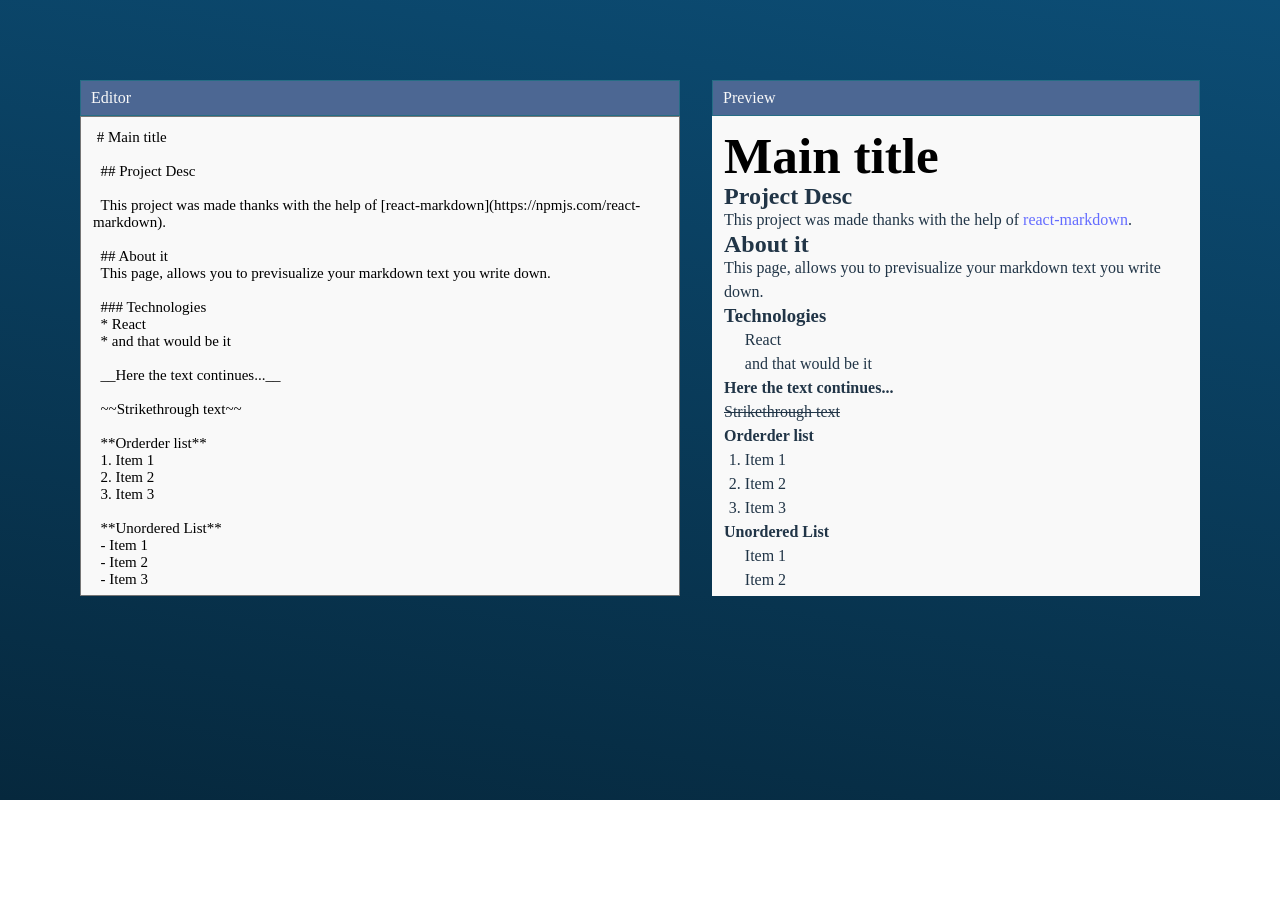
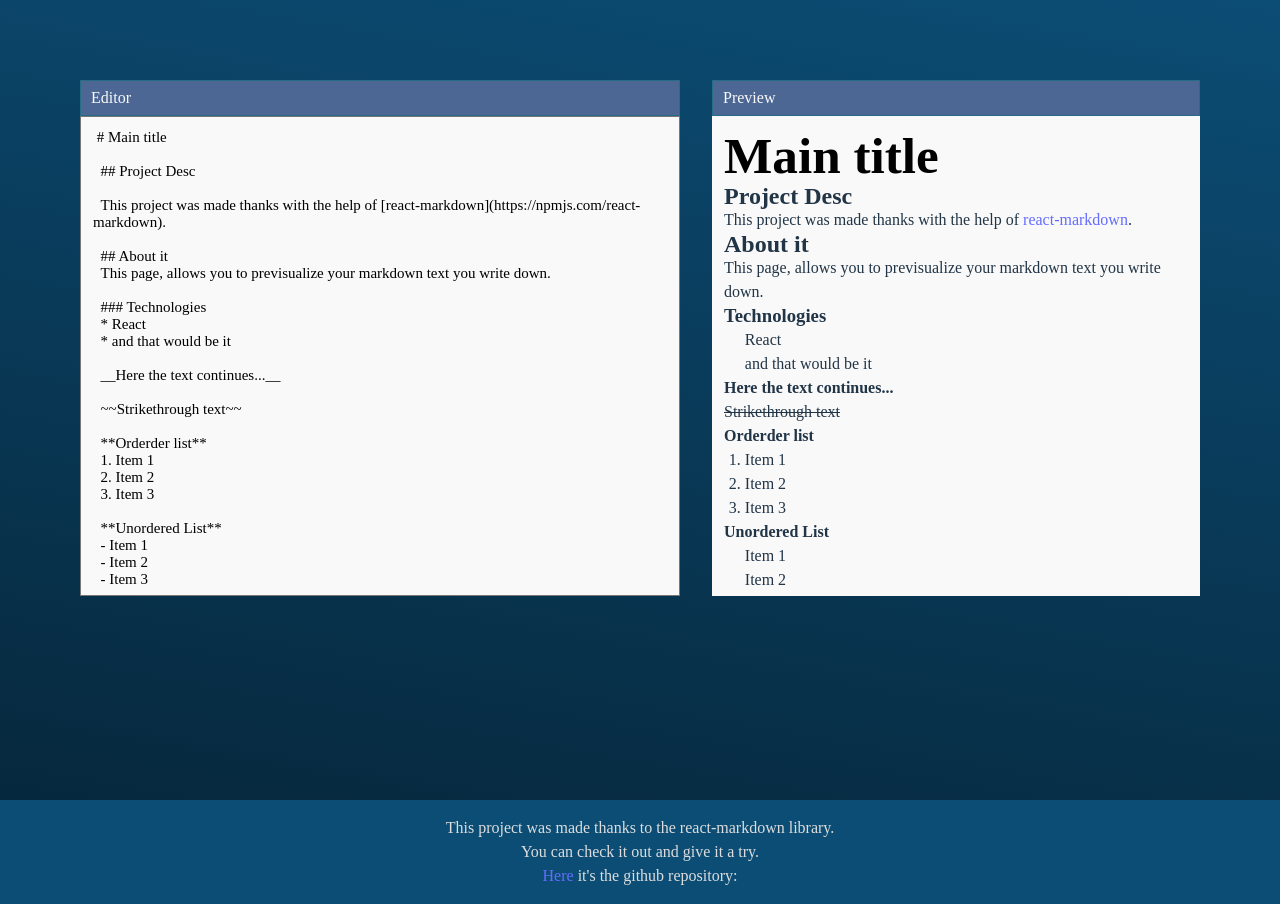
Before and after one commit to EliasPereyra/markdown-previwer, a React app: page / in a window 1280 px wide. Before the commit the page ends 800 px from the top, so only its background shows below. Built offline with nearby package versions, Linux system fonts and the light colour scheme; the HTML template or start-up script is replaced by a standard one.

Commit message:
Import the footer component

```diff
--- a/src/App.tsx
+++ b/src/App.tsx
@@ -5,6 +5,7 @@ import remarkGfm from 'remark-gfm'
 import { defaultText } from './defaultText'
 
 import './App.css'
+import Footer from './components/Footer'
 
 function App() {
   const [content, setContent] = useState(defaultText)
@@ -14,6 +15,7 @@ function App() {
   }
 
   return (
+    <div>
       <section>
         <div>
           <header>Editor</header>
@@ -34,6 +36,8 @@ function App() {
           </div>
         </div>
       </section>
+      <Footer />
+    </div>
   )
 }
 
```
Lines whose indentation alone changed are shown as unchanged.
